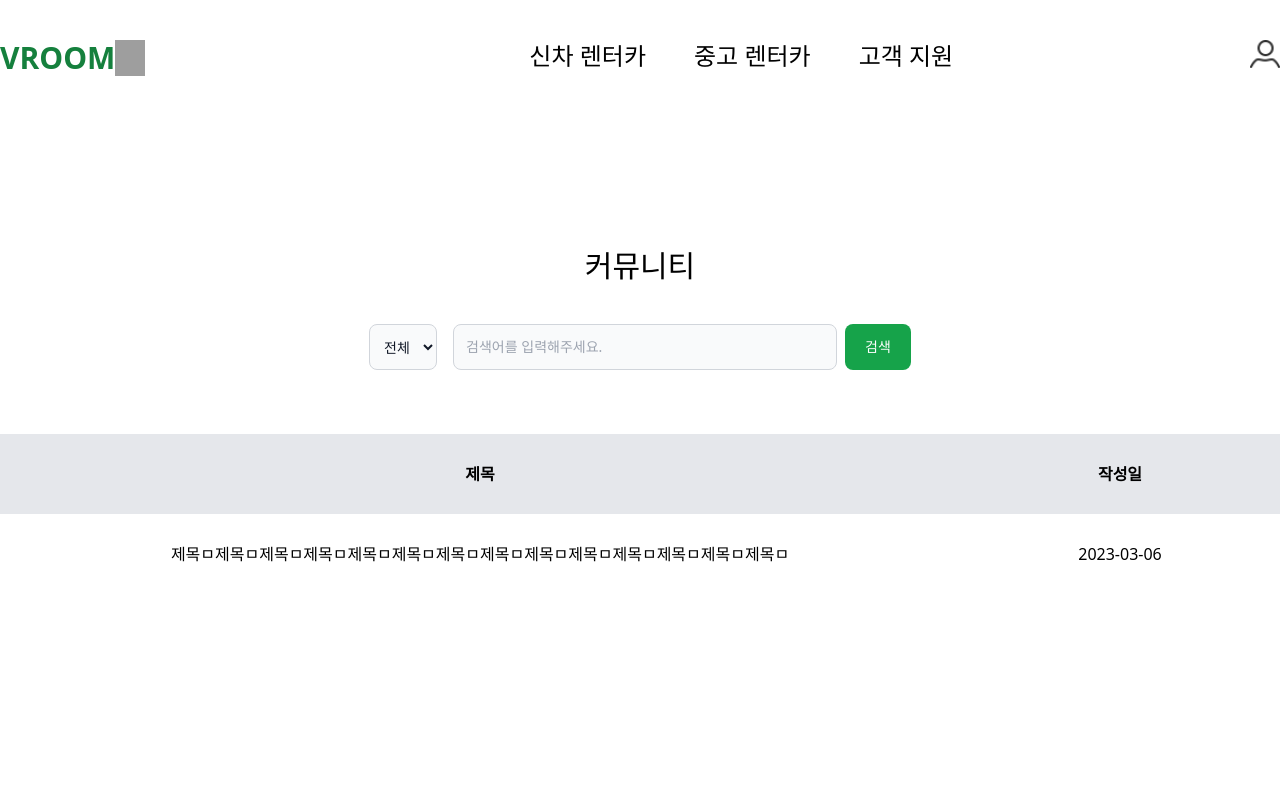
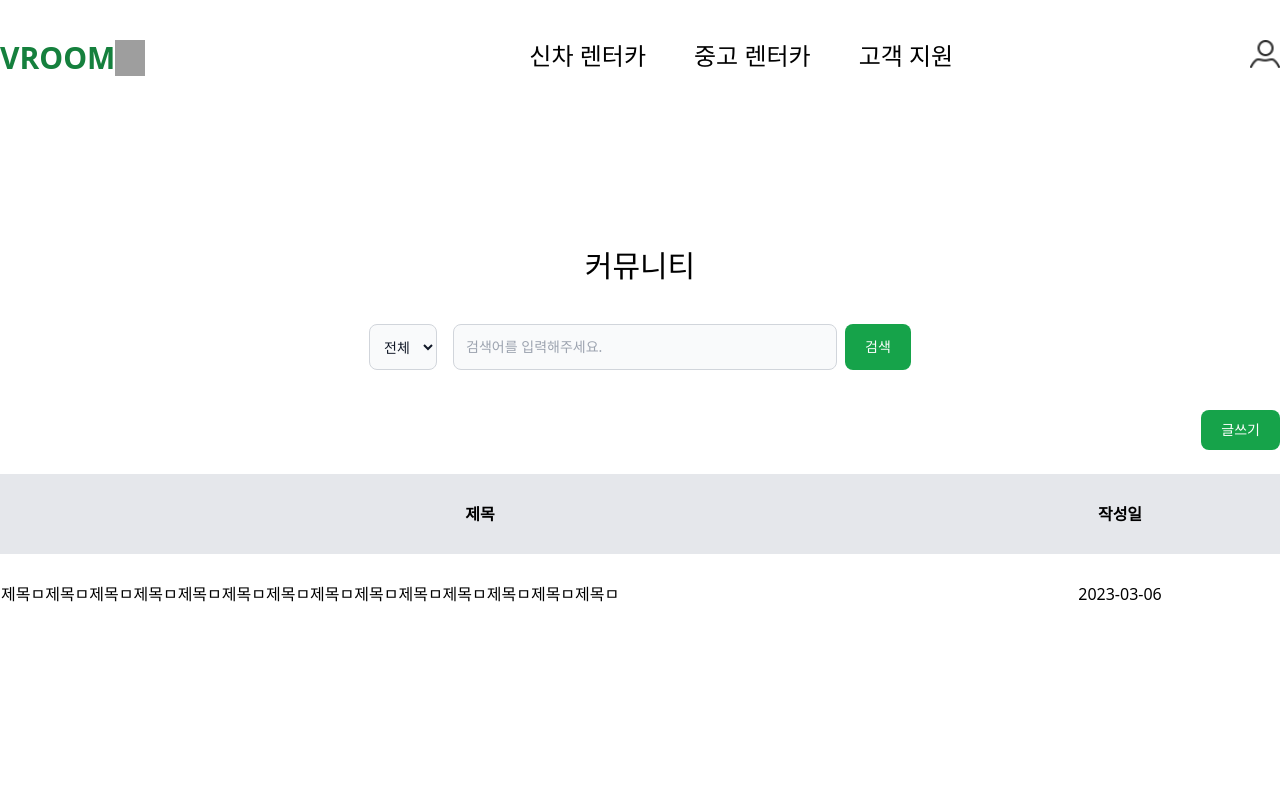
Before and after one commit to VroomVroomProject/front-end, a Next.js app: page /community in a window 1280 px wide. Shown: the top 800 px of the page. Built offline with nearby package versions, Linux system fonts and the light colour scheme; grey boxes are pictures that could not be loaded.

Commit message:
feat: 페이지 제목 컴포넌트로 분리

```diff
--- a/components/common/Header.tsx
+++ b/components/common/Header.tsx
@@ -93,7 +93,7 @@ function Header() {
           <ul key={i} className="w-56">
             {menu.map(list => (
               <li key={list} className="first:font-semibold">
-                <Link href={''}> {list}</Link>
+                <Link href={'/community'}> {list}</Link>
               </li>
             ))}
           </ul>
--- a/components/common/Layout.tsx
+++ b/components/common/Layout.tsx
@@ -7,7 +7,7 @@ import Header from './Header';
 
 function Layout({ children }: IchildrenProps) {
   return (
-    <div className="max-w-screen-2xl min-w-min mx-auto py-10 ">
+    <div className="max-w-screen-2xl  mx-auto py-10 ">
       <Header />
       {children}
       <Footer />
--- /dev/null
+++ b/components/common/Title.tsx
@@ -0,0 +1,16 @@
+import React from 'react';
+import { IchildrenProps } from '@/types/init';
+
+interface Ititle extends IchildrenProps {
+  title: string;
+}
+function Title({ title, children }: Ititle) {
+  return (
+    <div className="flex justify-center items-center flex-col pt-32">
+      <h2 className="text-3xl">{title}</h2>
+      {children}
+    </div>
+  );
+}
+
+export default Title;
--- /dev/null
+++ b/components/community/SearchBar.tsx
@@ -0,0 +1,30 @@
+import React from 'react';
+
+function SearchBar() {
+  return (
+    <div className="flex py-10">
+      <select
+        id="countries"
+        className="bg-gray-50 border border-gray-300 text-gray-900 text-sm rounded-lg focus:ring-blue-500 focus:border-blue-500 p-2.5 dark:bg-gray-700 dark:border-gray-600 dark:placeholder-gray-400 dark:text-white dark:focus:ring-blue-500 dark:focus:border-blue-500"
+      >
+        <option value="">전체</option>
+        <option value="">제목</option>
+        <option value="">내용</option>
+      </select>
+      <input
+        type="text"
+        id="first_name"
+        className="bg-gray-50 border border-gray-300 text-gray-900 text-sm rounded-lg focus:ring-blue-500 focus-visible:border-blue-500  focus:border-blue-500 ml-4 w-96 p-3 dark:bg-gray-700 dark:border-gray-600 dark:placeholder-gray-400 dark:text-white dark:focus:ring-blue-500 dark:focus:border-blue-500"
+        placeholder="검색어를 입력해주세요."
+      />
+      <button
+        type="button"
+        className="focus:outline-none text-white bg-green-600 hover:bg-green-700 focus:ring-4 focus:ring-green-300 font-medium rounded-lg text-sm px-5 ml-2 py-2.5  dark:bg-green-600 dark:hover:bg-green-700 dark:focus:ring-green-800"
+      >
+        검색
+      </button>
+    </div>
+  );
+}
+
+export default SearchBar;
--- a/pages/_app.tsx
+++ b/pages/_app.tsx
@@ -9,7 +9,7 @@ export default function App({ Component, pageProps }: AppProps) {
   return (
     <QueryClientProvider client={queryClient}>
       <Layout>
-        <main className="min-h-screen">
+        <main className=" min-h-screen">
           <Component {...pageProps} />
         </main>
       </Layout>
--- /dev/null
+++ b/pages/community/[id].tsx
@@ -0,0 +1,7 @@
+import React from 'react';
+
+function Detail() {
+  return <div>Detail</div>;
+}
+
+export default Detail;
--- a/pages/community/index.tsx
+++ b/pages/community/index.tsx
@@ -1,33 +1,21 @@
+import Title from '@/components/common/Title';
+import SearchBar from '@/components/community/SearchBar';
+import Link from 'next/link';
 import React from 'react';
 
 function Community() {
   return (
     <>
       {/* 검색 부분 */}
-      <div className="flex justify-center items-center flex-col pt-32">
-        <h2 className="text-3xl">커뮤니티</h2>
-        <div className="flex py-10">
-          <select
-            id="countries"
-            className="bg-gray-50 border border-gray-300 text-gray-900 text-sm rounded-lg focus:ring-blue-500 focus:border-blue-500 p-2.5 dark:bg-gray-700 dark:border-gray-600 dark:placeholder-gray-400 dark:text-white dark:focus:ring-blue-500 dark:focus:border-blue-500"
-          >
-            <option value="">전체</option>
-            <option value="">제목</option>
-            <option value="">내용</option>
-          </select>
-          <input
-            type="text"
-            id="first_name"
-            className="bg-gray-50 border border-gray-300 text-gray-900 text-sm rounded-lg focus:ring-blue-500 focus-visible:border-blue-500  focus:border-blue-500 ml-4 w-96 p-3 dark:bg-gray-700 dark:border-gray-600 dark:placeholder-gray-400 dark:text-white dark:focus:ring-blue-500 dark:focus:border-blue-500"
-            placeholder="검색어를 입력해주세요."
-          />
-          <button
-            type="button"
-            className="focus:outline-none text-white bg-green-600 hover:bg-green-700 focus:ring-4 focus:ring-green-300 font-medium rounded-lg text-sm px-5 ml-2 py-2.5  dark:bg-green-600 dark:hover:bg-green-700 dark:focus:ring-green-800"
-          >
-            검색
+      <Title title="커뮤니티">
+        <SearchBar />
+      </Title>
+      <div className="flex justify-end">
+        <Link href={'/community/new'}>
+          <button className="focus:outline-none text-white bg-green-600 hover:bg-green-700 focus:ring-4 focus:ring-green-300 font-medium rounded-lg text-sm px-5 ml-2 py-2.5  dark:bg-green-600 dark:hover:bg-green-700 dark:focus:ring-green-800">
+            글쓰기
           </button>
-        </div>
+        </Link>
       </div>
       {/* 커뮤 목록 */}
       <table className="mx-auto my-6 w-full ">
@@ -41,12 +29,12 @@ function Community() {
             <th>작성일</th>
           </tr>
         </thead>
-        <tbody className="h-20 text-center">
+        <tbody className="h-20 ">
           <tr>
             <td>
               제목ㅁ제목ㅁ제목ㅁ제목ㅁ제목ㅁ제목ㅁ제목ㅁ제목ㅁ제목ㅁ제목ㅁ제목ㅁ제목ㅁ제목ㅁ제목ㅁ
             </td>
-            <td>2023-03-06</td>
+            <td className="text-center">2023-03-06</td>
           </tr>
         </tbody>
       </table>
```
